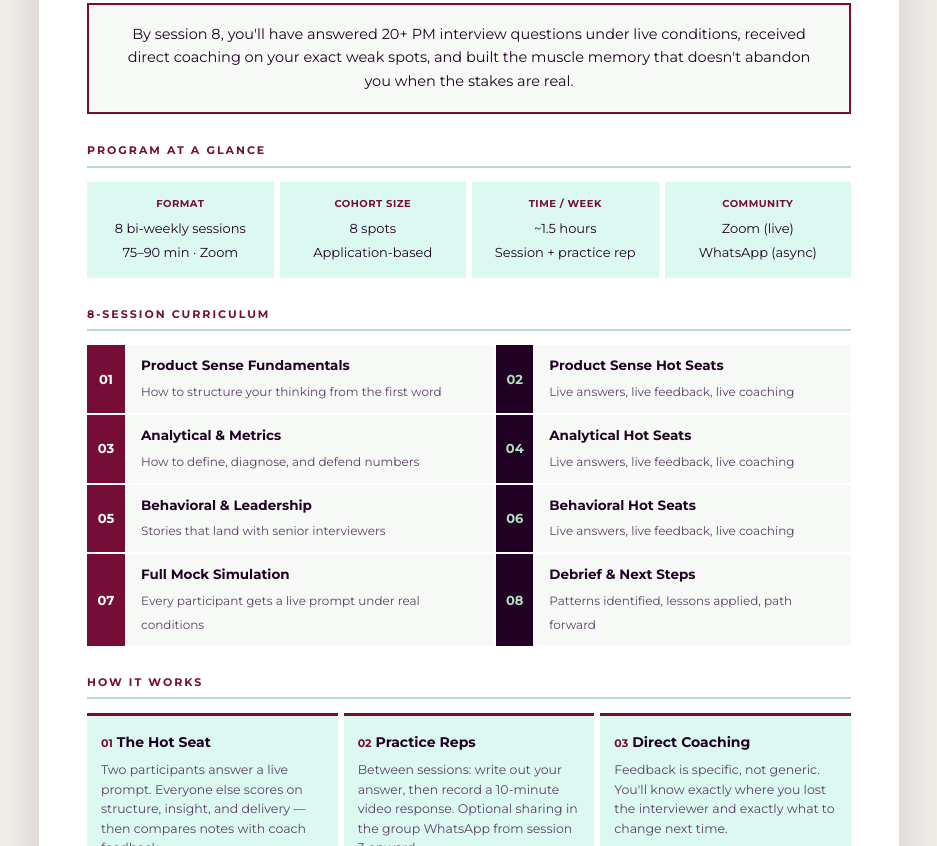
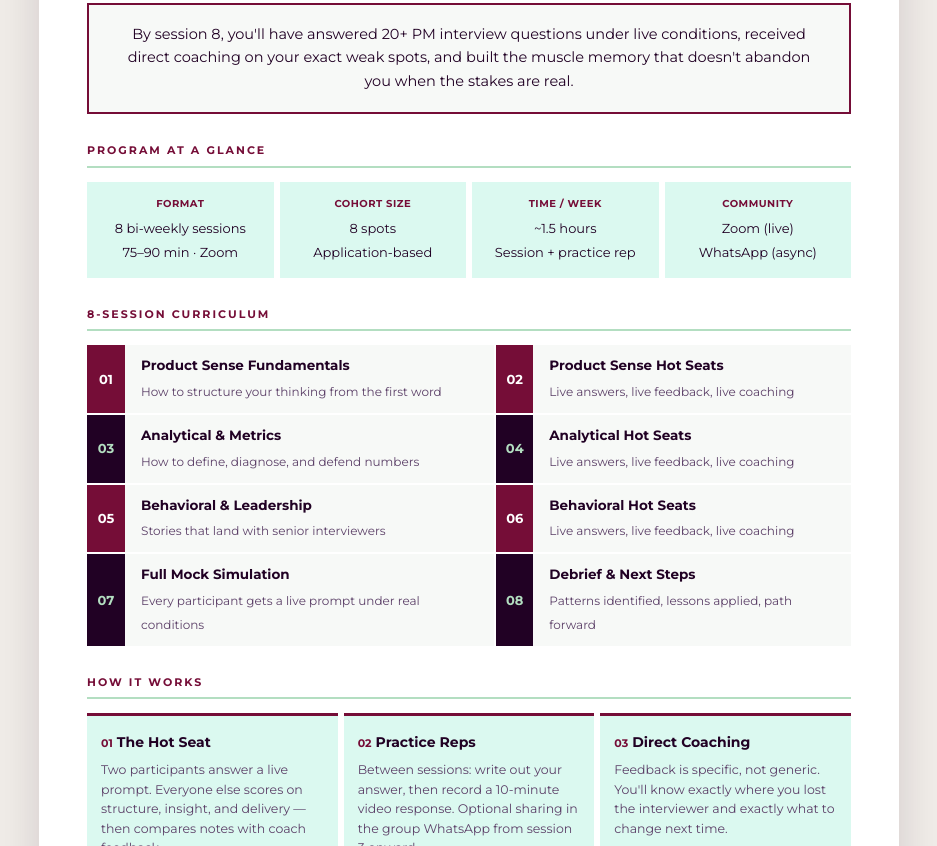
Before and after one commit to josh-atlas/pm-circle-live-reps, a website: page public/index.html in a window 1280 px wide. Shown: the part 531-1377 px from the top of the page, without its empty margins (171-1108 px from the left). Drawn offline with Linux system fonts and the light colour scheme.

Commit message:
Fix curriculum color coding — row-based pairs instead of vertical columns

```diff
--- a/public/index.html
+++ b/public/index.html
@@ -512,14 +512,14 @@ body {
           <span class="session-title">Product Sense Fundamentals</span>
           <span class="session-desc">How to structure your thinking from the first word</span>
         </td>
-        <td class="num-cell plum">02</td>
+        <td class="num-cell crimson">02</td>
         <td class="content-cell last">
           <span class="session-title">Product Sense Hot Seats</span>
           <span class="session-desc">Live answers, live feedback, live coaching</span>
         </td>
       </tr>
       <tr>
-        <td class="num-cell crimson">03</td>
+        <td class="num-cell plum">03</td>
         <td class="content-cell">
           <span class="session-title">Analytical &amp; Metrics</span>
           <span class="session-desc">How to define, diagnose, and defend numbers</span>
@@ -536,14 +536,14 @@ body {
           <span class="session-title">Behavioral &amp; Leadership</span>
           <span class="session-desc">Stories that land with senior interviewers</span>
         </td>
-        <td class="num-cell plum">06</td>
+        <td class="num-cell crimson">06</td>
         <td class="content-cell last">
           <span class="session-title">Behavioral Hot Seats</span>
           <span class="session-desc">Live answers, live feedback, live coaching</span>
         </td>
       </tr>
       <tr>
-        <td class="num-cell crimson">07</td>
+        <td class="num-cell plum">07</td>
         <td class="content-cell">
           <span class="session-title">Full Mock Simulation</span>
           <span class="session-desc">Every participant gets a live prompt under real conditions</span>
```
